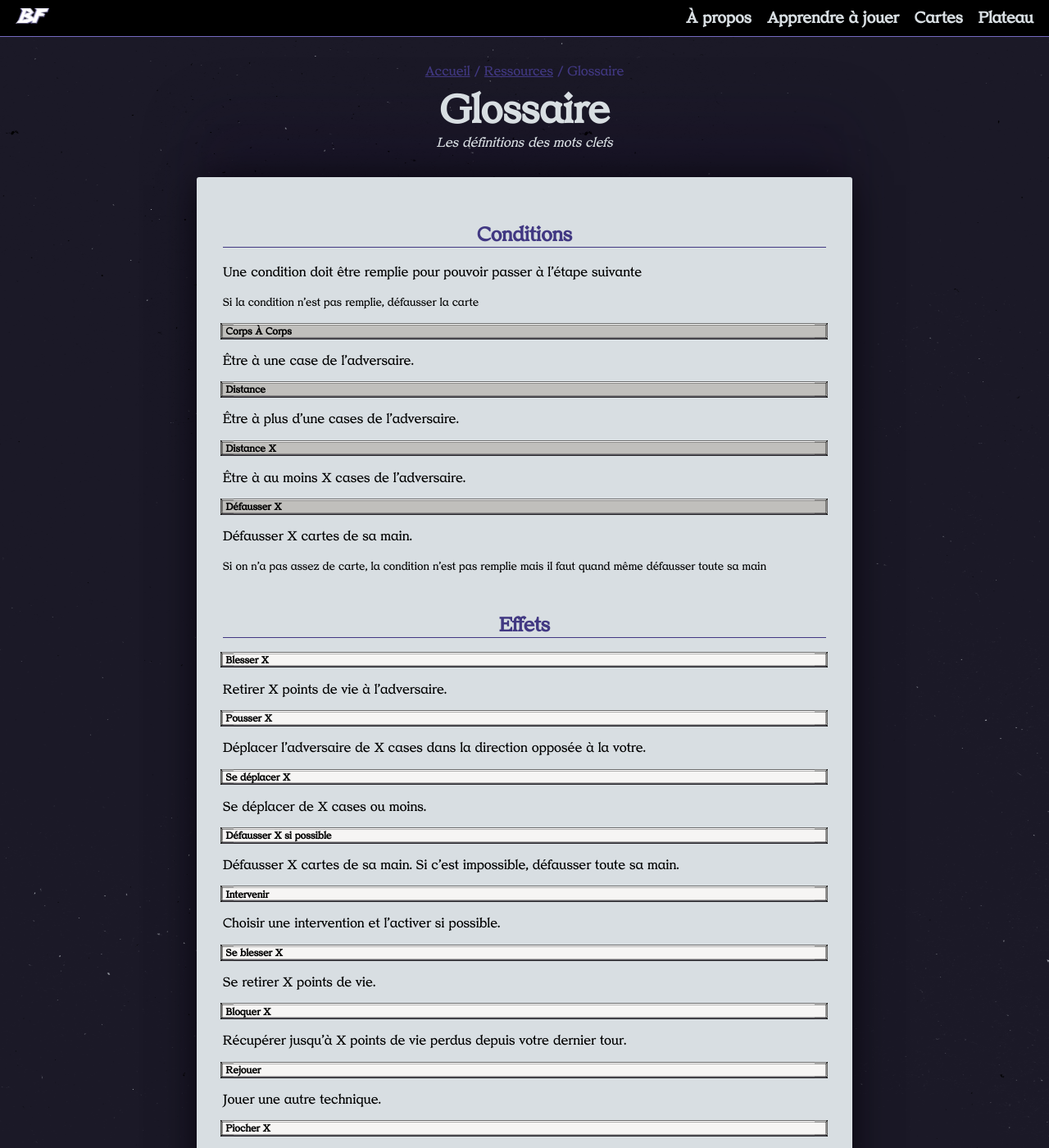
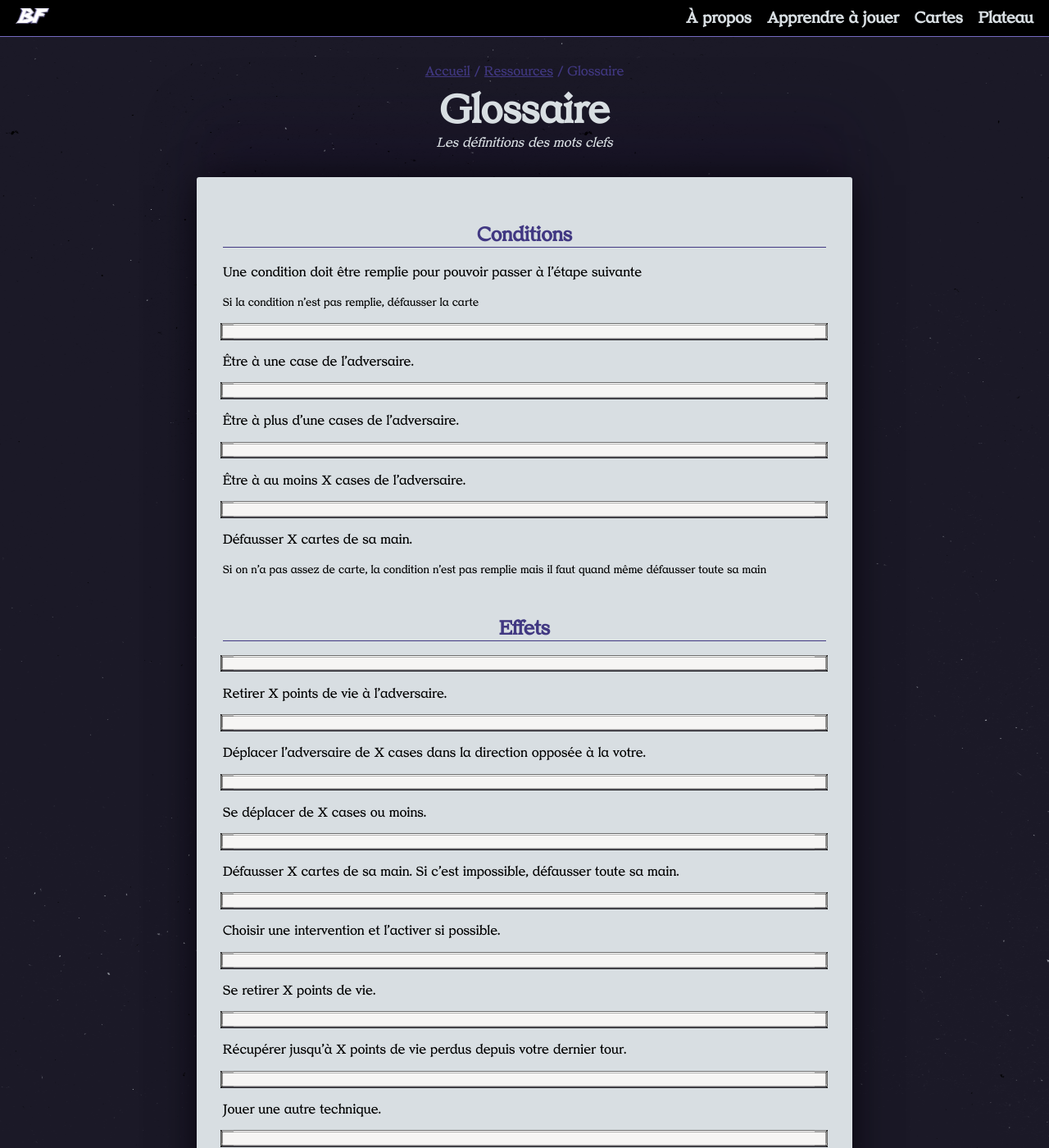
Before and after one commit to dracdrac/BATTLEFIGHT, a Jekyll site: the page built from ressources/glossaire.md, in a window 1280 px wide and 1400 px high. Shown: the whole window at 82% size. Built offline with Jekyll 4.4.1, drawn with Linux system fonts in a browser that asks for light colours; our own code applies the rules of GitHub Pages for plain Markdown files; the repository's description, which GitHub fills in, is left out; some of the changed text lies outside the part shown.

Commit message:
Travail sur le code de rendu des cartes

```diff
--- a/_includes/card.html
+++ b/_includes/card.html
@@ -22,10 +22,10 @@
   <div class=content>
     <div class="header">
       <div class="title">{{title}}</div>
-      <div class="types">{{type}}</div>
+      <div class="types type">{{type}}</div>
     </div>
     <div class=illu><img src="{{illu_src}}"></div>
-    <div class=rules>
+    <div class="rules steps">
       {% assign steps_size_minus = steps_classes.size | minus: 1 %}
       {% for i in (0..steps_size_minus) %}
       {% assign step_class = steps_classes | slice: i %}
--- a/_includes/step.html
+++ b/_includes/step.html
@@ -7,6 +7,6 @@
 {% elsif include.class == 'I' %}
 {% assign class = 'intervention' %}
 {% endif %}
-<div class="rule {{class}}">
-  <div class="rule_text">{{include.text}}</div>
+<div class="rule step{{class}}">{include.text}}
+  <!--<div class="rule_text">{{include.text}}</div>-->
 </div>
```
